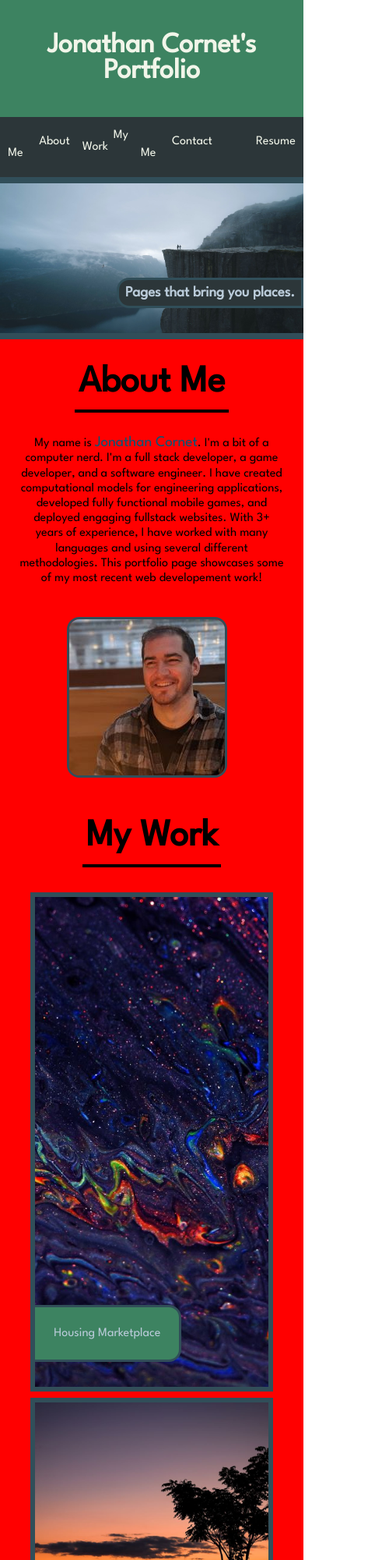
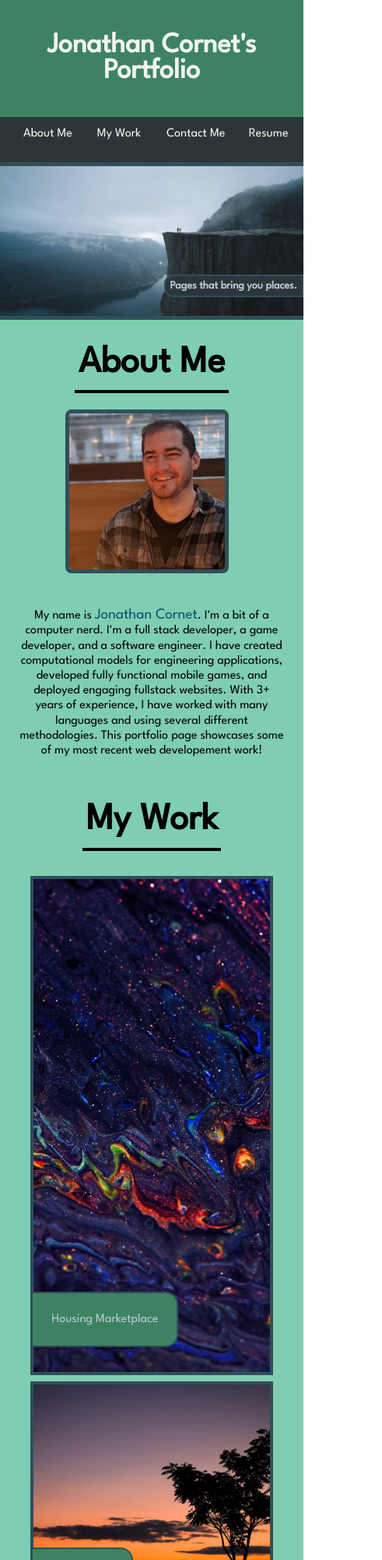
Before and after one commit to cornetj13/portfolio-page, a plain HTML site: page index.html in a window 390 px wide. Shown: the top 2000 px of the page at 78% size, 491 px wide, since content can reach past the window. Drawn offline with Linux system fonts and the light colour scheme.

Commit message:
Finished media queries.

```diff
--- a/assets/css/style.css
+++ b/assets/css/style.css
@@ -33,7 +33,7 @@ nav {
   display: flex;
   justify-content: space-between;
   align-items: center;
-  border-bottom: 0.5em solid var(--border-color);
+  border-bottom: 5px solid var(--border-color);
 }
 
 .portfolio-name-box {
@@ -42,9 +42,9 @@ nav {
   width: auto;
   padding: 1em;
   text-align: center;
-  border-top: 0.2em solid var(--tertiary-color);
-  border-right: 0.3em solid var(--tertiary-color);
-  border-bottom: 0.4em solid var(--tertiary-color);
+  border-top: 2px solid var(--tertiary-color);
+  border-right: 3px solid var(--tertiary-color);
+  border-bottom: 4px solid var(--tertiary-color);
   border-radius: 0em 1em 1em 0em;
 }
 
@@ -58,9 +58,9 @@ nav {
   height: auto;
   width: auto;
   padding: 0.5em;
-  border-top: 0.2em solid var(--tertiary-color);
-  border-left:0.3em solid var(--tertiary-color);
-  border-bottom: 0.4em solid var(--tertiary-color);
+  border-top: 2px solid var(--tertiary-color);
+  border-left: 3px solid var(--tertiary-color);
+  border-bottom: 4px solid var(--tertiary-color);
   border-radius: 1em 0em  0em 1em;
 }
 
@@ -127,7 +127,7 @@ nav a:hover::after {
   bottom: 2em;
   right: 0;
   padding: 1.5em 6em;
-  border: 0.2em solid var(--border-color);
+  border: 2px solid var(--border-color);
   border-radius: 1em 0em 0em 1em;
   animation: 3s ease-in-out 0s 1 slide-in-from-left;
 }
@@ -139,7 +139,7 @@ main {
   display: flex;
   flex-direction: column;
   justify-content: space-around;
-  border-top: 0.5em solid var(--border-color);
+  border-top: 5px solid var(--border-color);
 }
 
 .main-section {
@@ -153,7 +153,7 @@ main {
   text-align: right;
   line-height: 1.25em;
   font-size: 4em;
-  border-right: 0.1em solid black;
+  border-right: 5px solid black;
 }
 
 .main-section p {
@@ -179,7 +179,7 @@ main {
   font-size: 2em;
   margin-bottom: 0.25em;
   padding: 0.5em;
-  border: 0.1em solid var(--border-color);
+  border: 2px solid var(--border-color);
   border-radius: 0.4em;
   box-shadow: 0em 0.1em 0.6em 0.2em var(--border-color);
 }
@@ -197,8 +197,8 @@ main {
 }
 
 .my-image {
-  border: 0.2em solid var(--border-color);
-  border-radius: 1em;
+  border: 5px solid var(--border-color);
+  border-radius: 0.5em;
 }
 
 .projects-grid {
@@ -214,7 +214,7 @@ main {
 }
 
 .projects-grid section {
-  border: 0.4em solid var(--border-color);
+  border: 4px solid var(--border-color);
 }
 
 .project-background {
@@ -264,9 +264,9 @@ main {
   bottom: 2em;
   left: 0;
   padding: 0.5em 1em;
-  border-top: 0.2em solid var(--border-color);
-  border-right: 0.3em solid var(--border-color);
-  border-bottom: 0.4em solid var(--border-color);
+  border-top: 2px solid var(--border-color);
+  border-right: 3px solid var(--border-color);
+  border-bottom: 4px solid var(--border-color);
   border-radius: 0em 1em 1em 0em;
 }
 
@@ -322,7 +322,7 @@ footer {
   color: var(--primary-text);
   padding: 2em;
   text-align: center;
-  border-top: 0.5em solid var(--border-color);
+  border-top: 5px solid var(--border-color);
 }
 
 /* Animations */
@@ -386,11 +386,19 @@ footer {
     line-height: 1.25em;
     font-size: 3em;
     border-right: none;
-    border-bottom: 0.1em solid black;
+    border-bottom: 4px solid black;
   }
 
   .about-me {
     margin: 1em 0em;
+  }
+
+  .about-me :nth-child(2) {
+    order: 3;
+  }
+
+  .about-me :nth-child(3) {
+    order: 2;
   }
 
   .about-me-text {
@@ -410,7 +418,7 @@ footer {
   .project-subtitle {
     left: -0.175em;
     padding: 0em;
-    border: 0.2em solid var(--border-color);
+    border: 2px solid var(--border-color);
   }
 
   .contact-flex {
@@ -422,28 +430,39 @@ footer {
     margin: 0.5em;
     font-size: 1.25em;
   }
-
 }
 
 @media screen and (max-width: 665px) {
-  main {
-    background-color: red;
-  }
 
-  /* Header Elements @ Media Query 1 */
+  /* Header Elements @ Media Query 2 */
   .portfolio-name-box {
     font-size: 1.5em;
   }
 
-  /* Backdrop Elements @ Media Query 1 */
+  .portfolio-nav-box {
+    font-size: 1em;
+  }
+
+  nav li {
+    margin: 0.25em;
+    padding: 0.125em;
+  }
+
+  nav a {
+    padding: 0em 0.5em;
+  }
+
+  /* Backdrop Elements @ Media Query 2 */
   .backdrop {
     padding: 6em 0em;
   }
 
   .backdrop-subtitle {
+    font-size: 0.75em;
     padding: 0.5em 0.5em;
   }
 
+  /* Main Elements @ Media Query 2 */
   .projects-grid {
     gap: 0.5em;
     grid-template-columns: 1fr;
@@ -453,6 +472,7 @@ footer {
     grid-column: span 1;
   }
 
+  .contact-flex h5 {
+    font-size: 1em;
+  }
 }
-
-/* HOW TO SET MIN WIDTH? */
```
